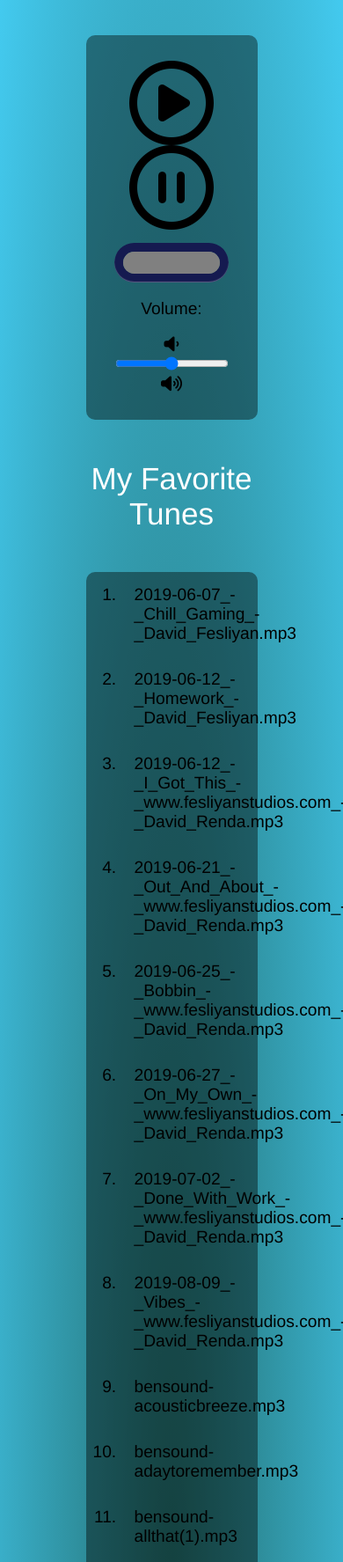
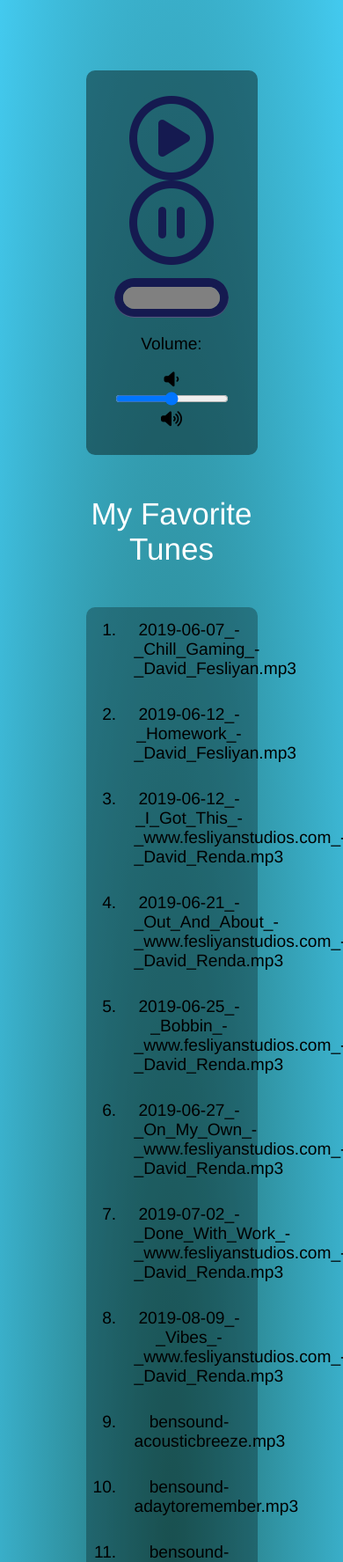
Before and after one commit to Jmm11297/music-player, a website: page index.html in a window 390 px wide. Shown: the top 1775 px of the page at 88% size. Drawn offline with Linux system fonts and the light colour scheme.

Commit message:
Update css

```diff
--- a/index.js
+++ b/index.js
@@ -9,7 +9,6 @@ const songs = [
     "2019-08-09_-_Vibes_-_www.fesliyanstudios.com_-_David_Renda.mp3",
     "bensound-acousticbreeze.mp3",
     "bensound-adaytoremember.mp3",
-    "bensound-allthat(1).mp3",
     "bensound-allthat.mp3",
     "bensound-anewbeginning.mp3",
     "bensound-beyondtheline.mp3",
--- a/style.css
+++ b/style.css
@@ -10,9 +10,9 @@ body {
 }
 
 #songList {
-    background: rgba(1, 5, 2, 0.418);
+    background: rgba(1, 5, 2, 0.281);
     border-radius: 10px;
-    text-align: left;
+    text-align: center;
 }
 
 h4 {
@@ -23,21 +23,23 @@ h4 {
 
 li {
     padding: 15px;
+    font-weight: 100;
 }
 
-li:hover, svg:hover {
+li:hover, .far:hover {
     cursor: pointer;
-    color: white;
+    color: rgb(201, 201, 201);
 }
 
 #controls {
     border-radius: 10px;
     background: rgba(1, 5, 2, 0.418);
     padding: 1.5em;
+    margin-top: 40px;
 }
 
-#far {
-    color: #655A7C;
+.far {
+    color: #151A50;
 }
 
 .meter {
@@ -68,8 +70,25 @@ li:hover, svg:hover {
     overflow: hidden;
 }
 
+progress::-webkit-progress-value {
+    background: lightblue;
+}
+
+
 span {
     color: white;
     font-size: 25px;
     font-weight: 100;
+    margin-bottom: 10px;
 }
+
+@media screen and (max-width:723px) {
+
+    body {
+        overflow: hidden;
+    }
+
+    #songList {
+
+    }
+}
```
Also changed, not shown: 1 other file.
